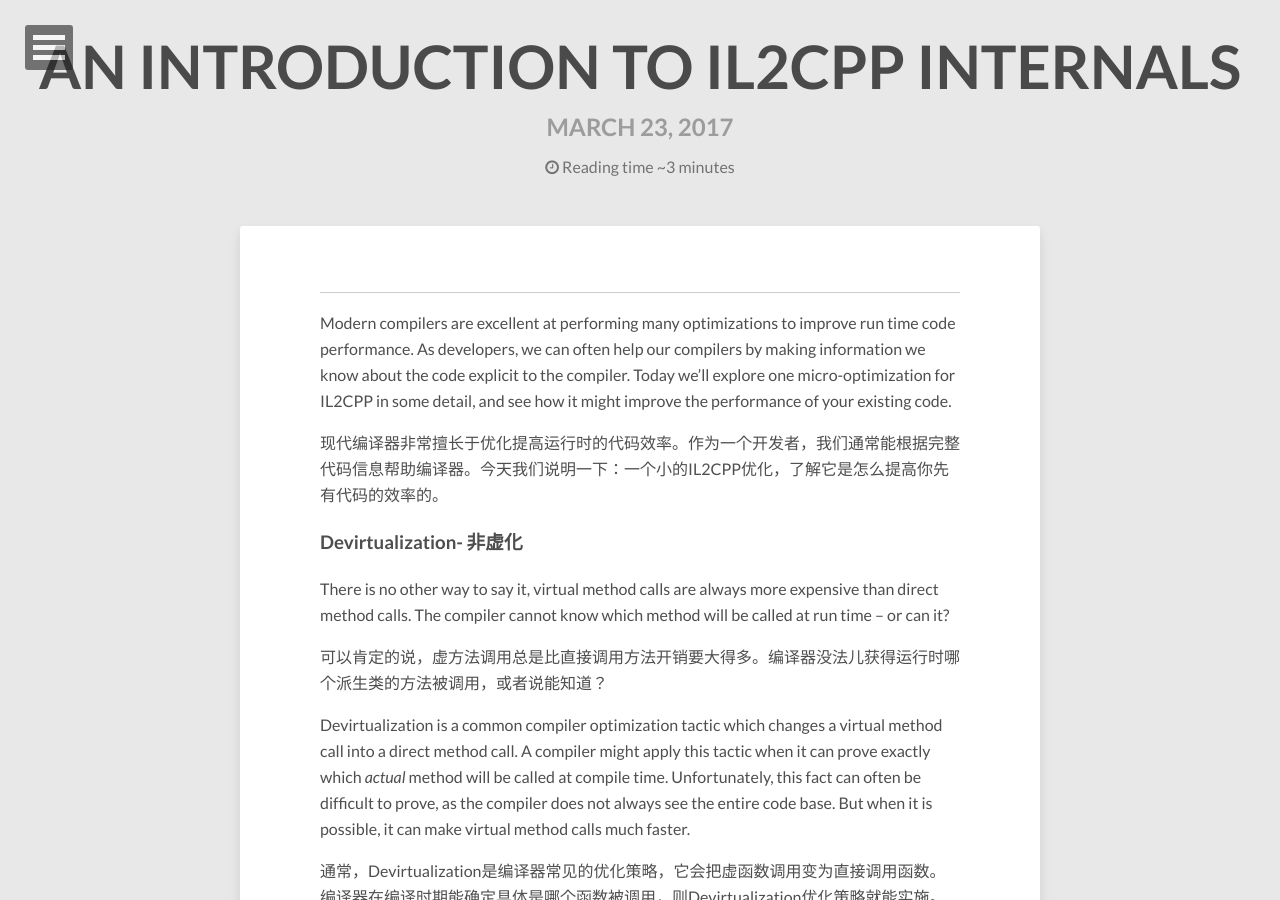
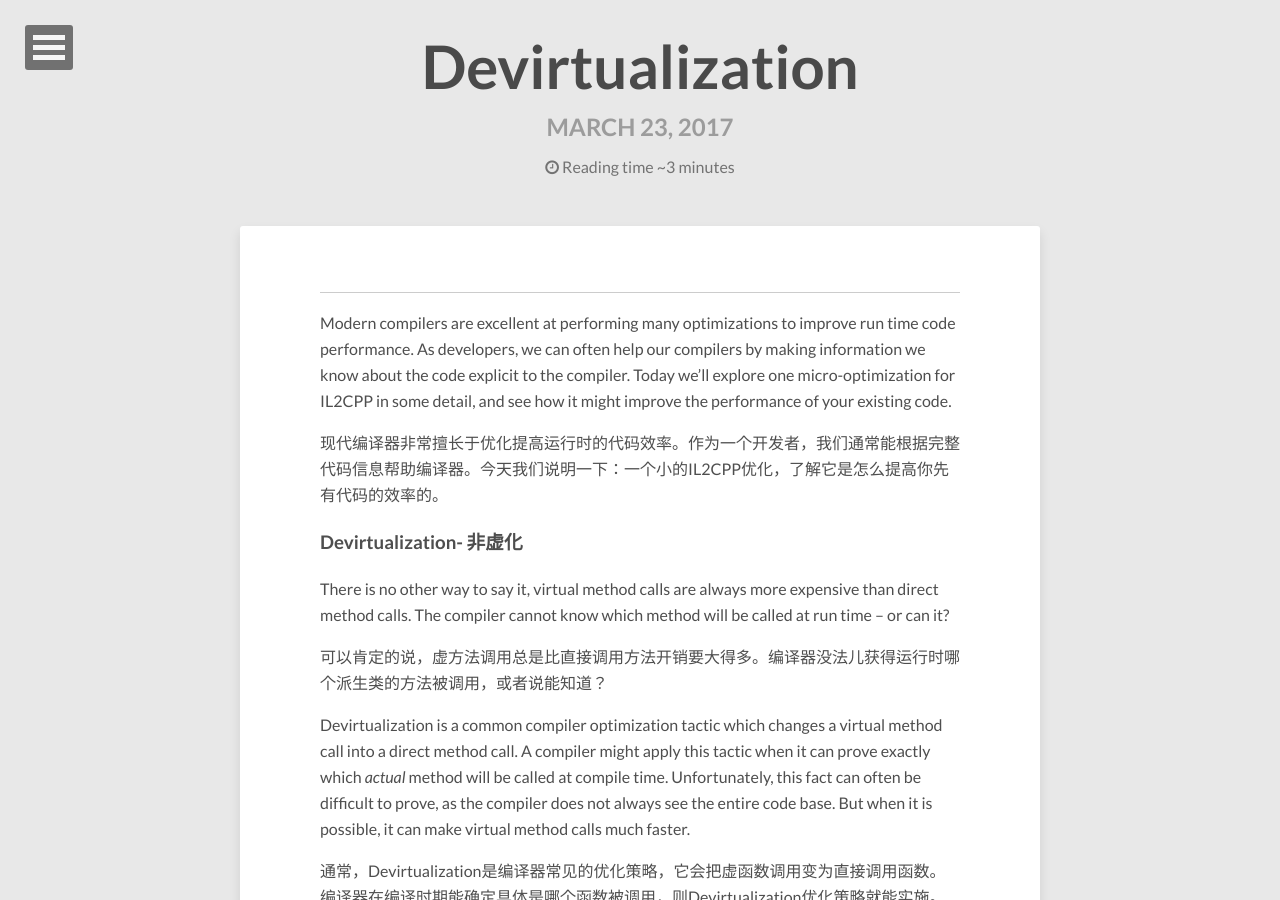
Before and after one commit to AllenSky/AllenSky.github.io, a Jekyll site: the page built from _posts/2017-03-23-devirtualization.markdown, in a window 1280 px wide and 900 px high. Built offline with Jekyll 4.4.1, drawn with Linux system fonts in a browser that asks for light colours; nearby versions of some CDN libraries; comment, search, counter and statistics services are not loaded.

Commit message:
test
test

```diff
--- a/_posts/2017-03-23-devirtualization.markdown
+++ b/_posts/2017-03-23-devirtualization.markdown
@@ -1,7 +1,7 @@
 ---
 layout: post
-title: AN INTRODUCTION TO IL2CPP INTERNALS
-description: "AN INTRODUCTION TO IL2CPP INTERNALS"
+title: Devirtualization
+description: "Optimazation Devirtualization"
 tags: [IL2CPP Unity]
 ---
 
```
